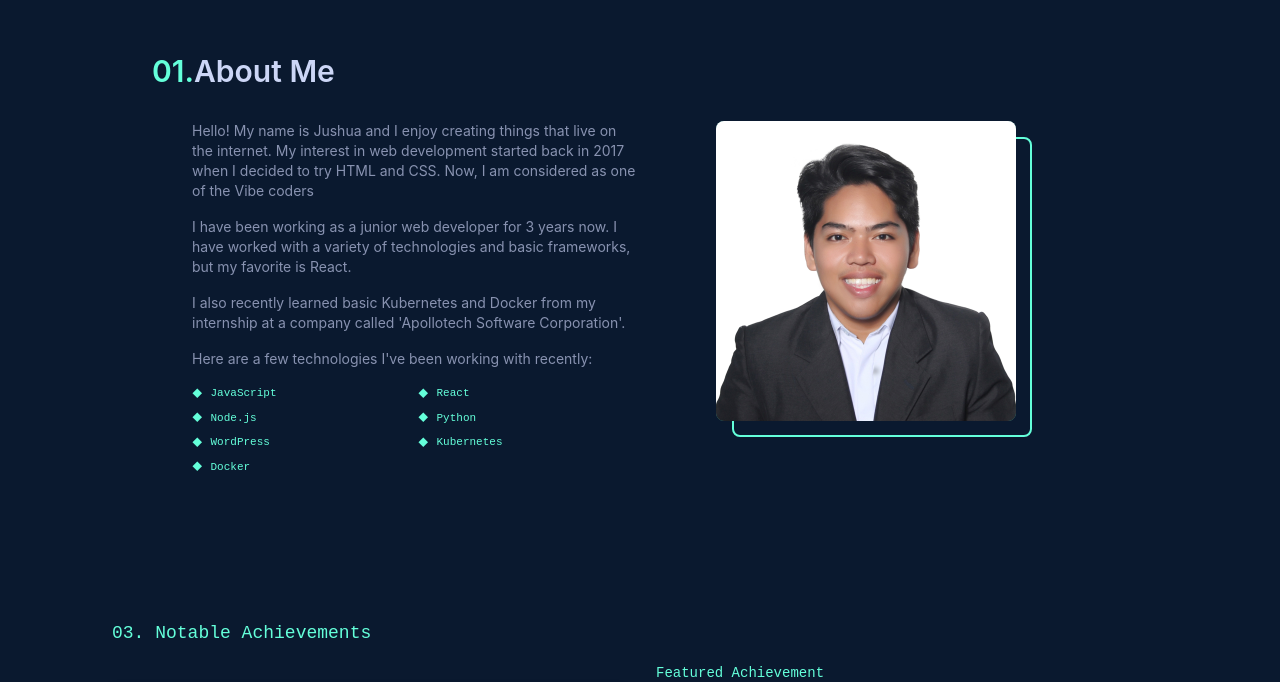
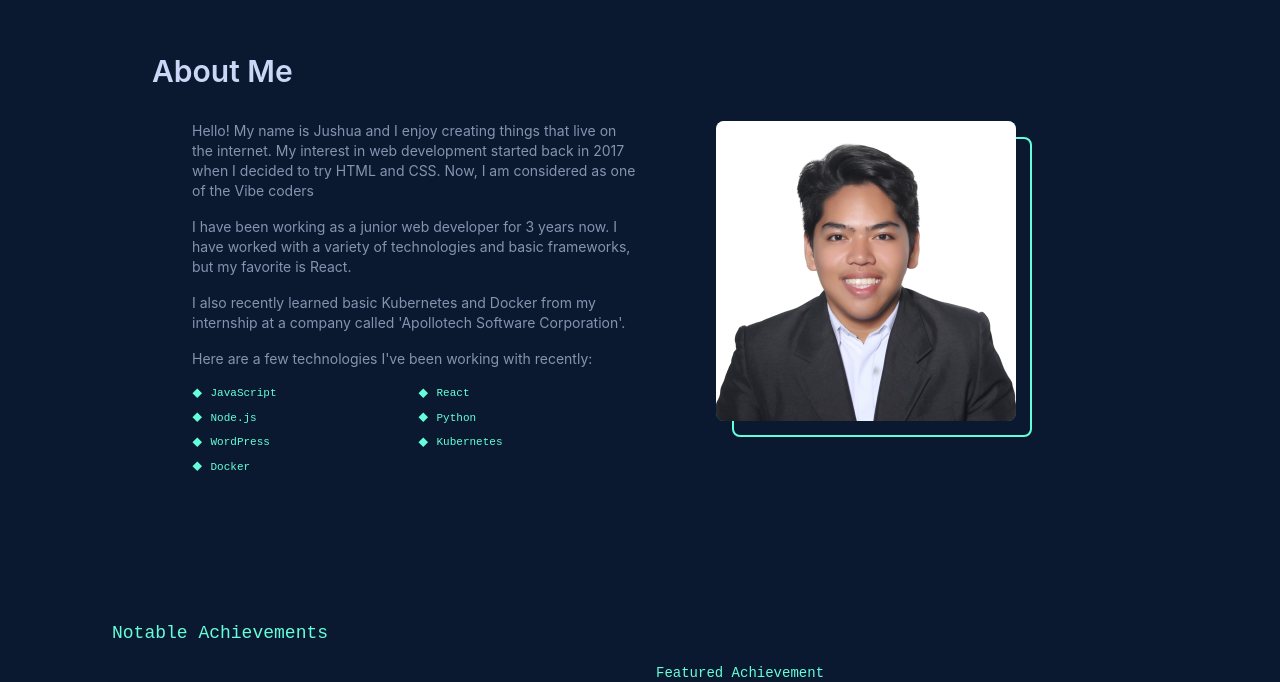
Before and after one commit to Pabelic1221/pabs-portfolio, a React (Create React App) app: page / in a window 1280 px wide. Shown: the part 811-1493 px from the top of the page. Built offline with nearby package versions, Linux system fonts and the light colour scheme; no server answers.

Commit message:
Enhance styling and accessibility: add custom scrollbar styles for better user experience, and remove numerical prefixes from section headings in About, Awards, and Contact components for improved clarity.

```diff
--- a/src/components/About.js
+++ b/src/components/About.js
@@ -12,7 +12,7 @@ const About = memo(({ isDarkMode, accentColor }) => {
           id="about-title"
           className={`text-3xl font-semibold mb-8 ${isDarkMode ? 'text-lightest-slate' : 'text-gray-900'}`}
         >
-          <span className={accentColor}>01.</span>
+          <span className={accentColor}></span>
           About Me
         </h2>
 
--- a/src/components/Awards.js
+++ b/src/components/Awards.js
@@ -28,7 +28,7 @@ function Awards({ isDarkMode, accentColor }) {
   return (
     <section className="py-20 px-6 sm:px-12" id="achievements">
       <div className="max-w-6xl mx-auto">
-        <h2 className={`${accentColor} text-lg font-sfmono mb-4`}>03. Notable Achievements</h2>
+        <h2 className={`${accentColor} text-lg font-sfmono mb-4`}>Notable Achievements</h2>
 
         {awards.map((award, index) => (
           <div
--- a/src/components/Contact.js
+++ b/src/components/Contact.js
@@ -7,7 +7,7 @@ function Contact({ isDarkMode, accentColor }) {
       className="py-20 px-6 text-center"
     >
       <div className="max-w-2xl mx-auto">
-        <p className={`${accentColor} text-sm font-sfmono mb-4`}>04. What's Next?</p>
+        <p className={`${accentColor} text-sm font-sfmono mb-4`}>What's Next?</p>
         <h2 className={`text-4xl font-bold mb-6 font-sfmono ${
           isDarkMode ? 'text-lightest-slate' : 'text-gray-900'
         }`}>
--- a/src/components/Navbar.js
+++ b/src/components/Navbar.js
@@ -35,13 +35,12 @@ function Navbar({ toggleTheme, isDarkMode, accentColor, hoverAccentColor }) {
 
       {/* Desktop Menu */}
       <div className="hidden md:flex space-x-6 items-center">
-        {['About', 'Achievements', 'Projects', 'Contact'].map((item, index) => (
+        {['About', 'Achievements', 'Projects', 'Contact'].map((item) => (
           <a
             key={item}
             href={`#${item.toLowerCase()}`}
             className={`font-sfmono ${isDarkMode ? 'text-gray-400' : 'text-gray-600'} ${hoverAccentColor} transition-colors`}
           >
-            <span className={accentColor}>{`0${index + 1}. `}</span>
             {item}
           </a>
         ))}
@@ -84,14 +83,13 @@ function Navbar({ toggleTheme, isDarkMode, accentColor, hoverAccentColor }) {
             : 'opacity-0 -translate-y-2 invisible pointer-events-none'
         }`}
       >
-        {['About', 'Achievements', 'Projects', 'Contact'].map((item, index) => (
+        {['About', 'Achievements', 'Projects', 'Contact'].map((item) => (
           <a
             key={item}
             href={`#${item.toLowerCase()}`}
             className={`font-sfmono ${isDarkMode ? 'text-gray-300' : 'text-gray-600'} ${hoverAccentColor} transition-colors`}
             onClick={() => setIsMenuOpen(false)}
           >
-            <span className={accentColor}>{`0${index + 1}. `}</span>
             {item}
           </a>
         ))}
--- a/src/index.css
+++ b/src/index.css
@@ -20,3 +20,42 @@ code {
 html {
   scroll-behavior: smooth;
 }
+
+/* Custom Scrollbar Styles */
+::-webkit-scrollbar {
+  width: 10px;
+}
+
+::-webkit-scrollbar-track {
+  background: transparent;
+}
+
+::-webkit-scrollbar-thumb {
+  background: #64ffda;
+  border-radius: 5px;
+}
+
+::-webkit-scrollbar-thumb:hover {
+  background: #4fd1c5;
+}
+
+/* For Firefox */
+* {
+  scrollbar-width: thin;
+  scrollbar-color: #64ffda transparent;
+}
+
+/* Dark mode scrollbar */
+@media (prefers-color-scheme: dark) {
+  ::-webkit-scrollbar-thumb {
+    background: #64ffda;
+  }
+
+  ::-webkit-scrollbar-thumb:hover {
+    background: #4fd1c5;
+  }
+
+  * {
+    scrollbar-color: #64ffda transparent;
+  }
+}
```
